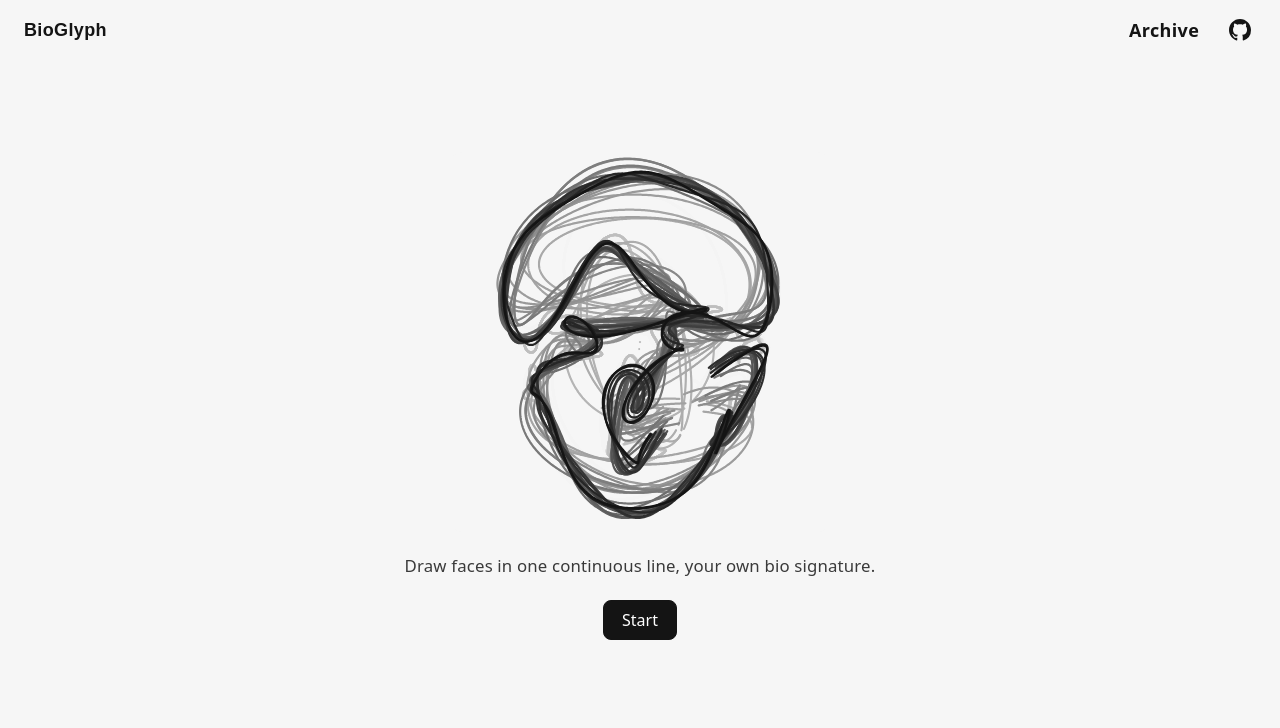
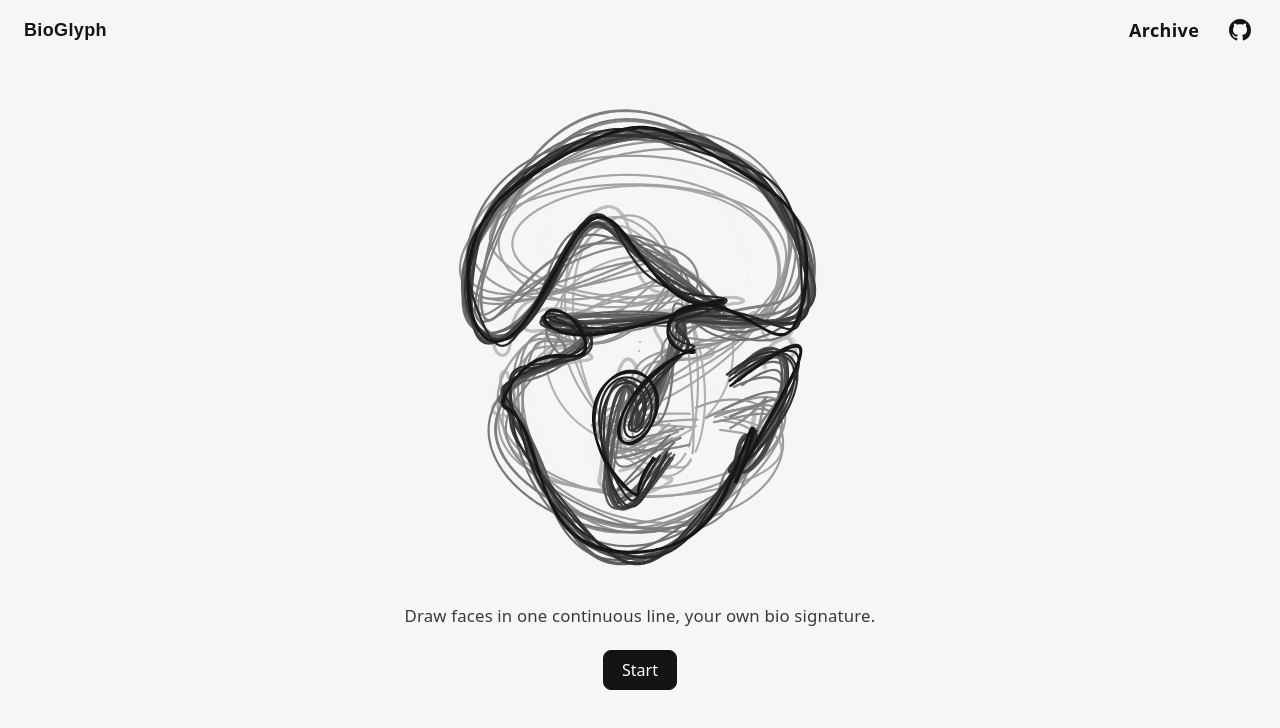
Before and after one commit to pearmini/bio-glyph, a React (Vite) app: page / in a window 1280 px wide. Shown: the top 728 px of the page. Built offline with nearby package versions, Linux system fonts and the light colour scheme.

Commit message:
Enlarge example face

```diff
--- a/src/App.css
+++ b/src/App.css
@@ -370,11 +370,6 @@
   border-radius: 12px;
 }
 
-/* Idle landing: slightly smaller demo than full result viewport. */
-.circle-viewport--idle-demo {
-  width: min(68vmin, 380px);
-}
-
 .circle-viewport__result-canvas {
   position: absolute;
   inset: 0;
--- a/src/App.jsx
+++ b/src/App.jsx
@@ -521,7 +521,7 @@ export default function App() {
         {phase === "idle" && (
           <div className="stage__column">
             {idleDemoPath ? (
-              <div className="circle-viewport circle-viewport--result circle-viewport--idle-demo">
+              <div className="circle-viewport circle-viewport--result">
                 <canvas
                   ref={idleDemoCanvasRef}
                   className="circle-viewport__result-canvas"
```
